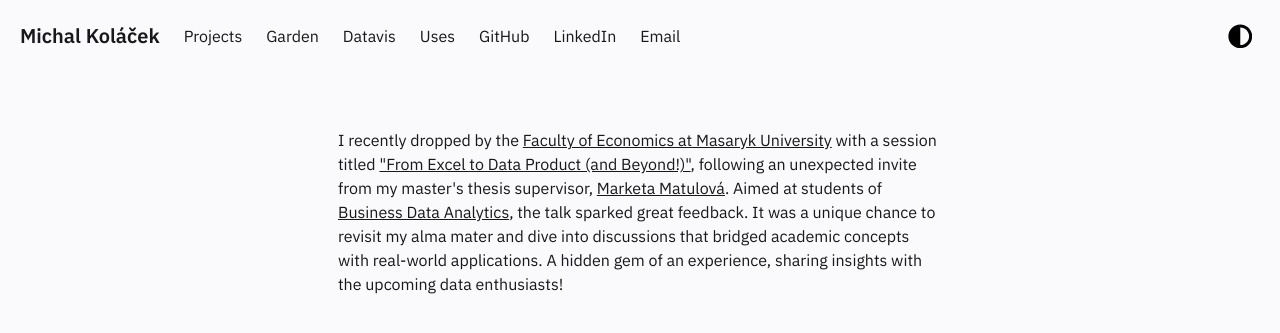
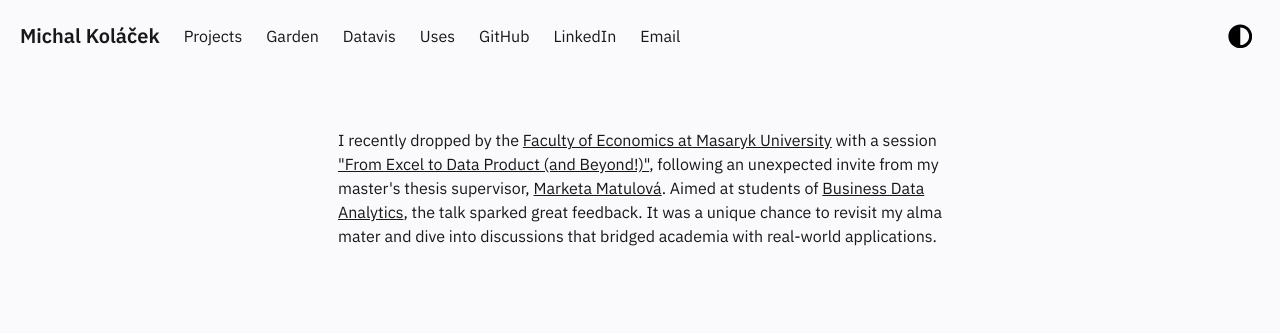
Before and after one commit to one-data-cookie/one-data-cookie.github.io, a Jekyll site: the page built from _projects/2024-02-23-speaking-econ-muni.md, in a window 1280 px wide. Shown: the top 333 px of the page. Built offline with Jekyll 4.4.1, drawn with Linux system fonts in a browser that asks for light colours.

Commit message:
Shorten speaking-econ-muni

```diff
--- a/_projects/2024-02-23-speaking-econ-muni.md
+++ b/_projects/2024-02-23-speaking-econ-muni.md
@@ -6,4 +6,4 @@
 content-type: eg
 ---
 
-I recently dropped by the [Faculty of Economics at Masaryk University](https://www.econ.muni.cz/en) with a session titled ["From Excel to Data Product (and Beyond!)"](https://docs.google.com/presentation/d/13XNHoZE3eQVs_qsosh9Ywcg-13vx0GnzNjckXm7sjno/edit?usp=sharing), following an unexpected invite from my master's thesis supervisor, [Marketa Matulová](https://www.muni.cz/en/people/8987). Aimed at students of [Business Data Analytics](https://www.econ.muni.cz/pro-uchazece/bakalarske-studium/26416-analytika-byznysovych-dat), the talk sparked great feedback. It was a unique chance to revisit my alma mater and dive into discussions that bridged academic concepts with real-world applications. A hidden gem of an experience, sharing insights with the upcoming data enthusiasts!
+I recently dropped by the [Faculty of Economics at Masaryk University](https://www.econ.muni.cz/en) with a session ["From Excel to Data Product (and Beyond!)"](https://docs.google.com/presentation/d/13XNHoZE3eQVs_qsosh9Ywcg-13vx0GnzNjckXm7sjno/edit?usp=sharing), following an unexpected invite from my master's thesis supervisor, [Marketa Matulová](https://www.muni.cz/en/people/8987). Aimed at students of [Business Data Analytics](https://www.econ.muni.cz/pro-uchazece/bakalarske-studium/26416-analytika-byznysovych-dat), the talk sparked great feedback. It was a unique chance to revisit my alma mater and dive into discussions that bridged academia with real-world applications.
```
